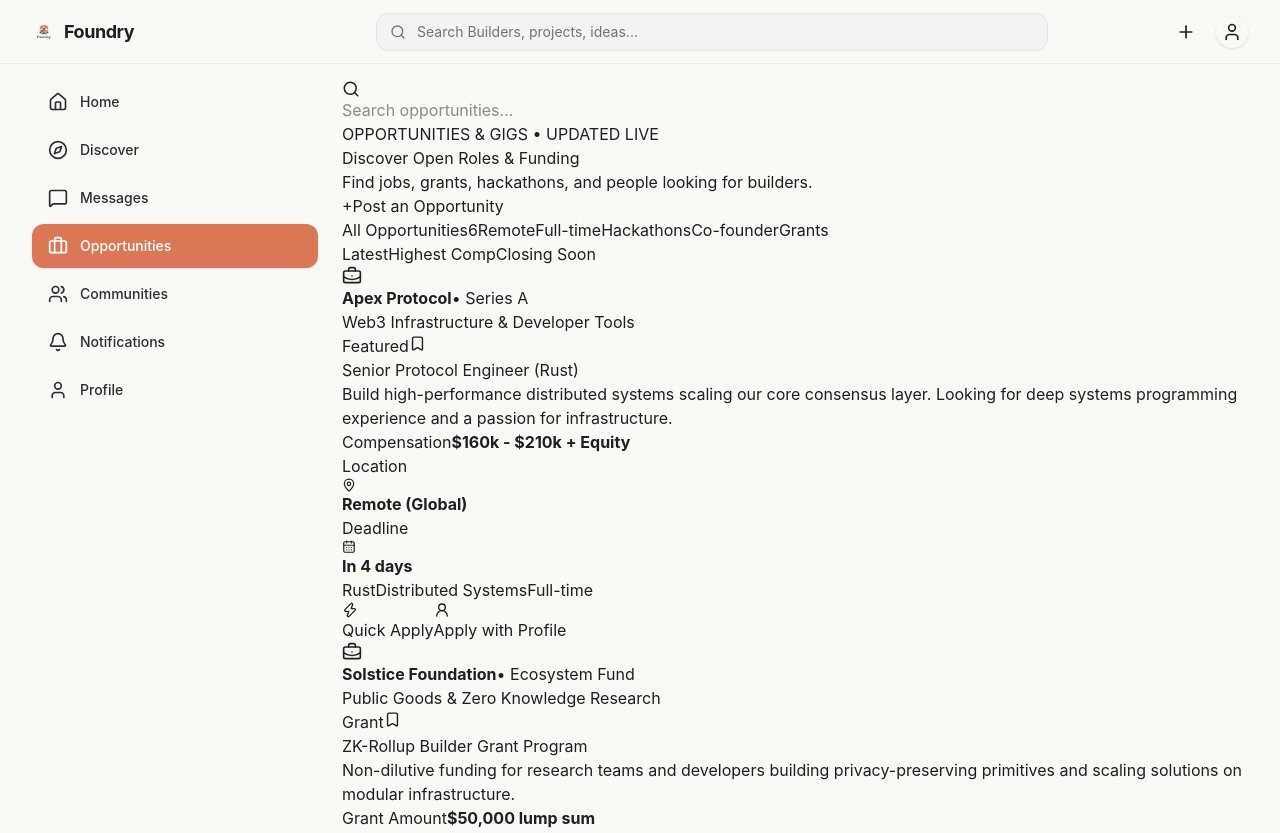
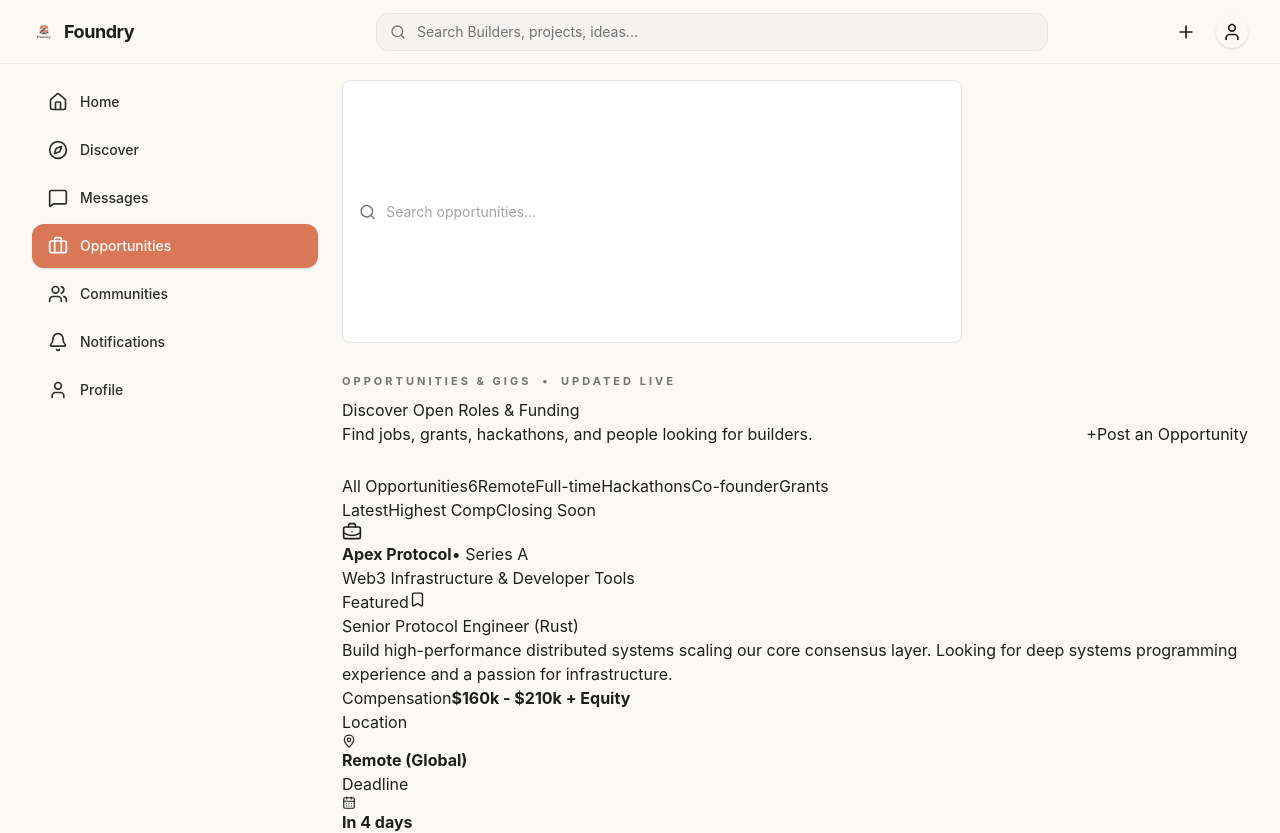
Before and after one commit to TechSage01/Foundry-Frontend, a React (Vite) app: page /opportunities in a window 1280 px wide. Shown: the top 833 px of the page. Built offline with nearby package versions, Linux system fonts and the light colour scheme.

Commit message:
working on opportunities page

```diff
--- a/src/App.css
+++ b/src/App.css
@@ -796,3 +796,69 @@
   }
 
 }
+
+
+
+
+
+/* opportunities styling */
+.opportunities-page {
+  width: 100%;
+  padding-bottom: 40px;
+}
+
+.opportunities-header {
+  margin-bottom: 28px;
+}
+
+.opportunities-search {
+  display: flex;
+  align-items: center;
+  gap: 10px;
+  width: 100%;
+  max-width: 620px;
+  padding: 120px 16px;
+  margin-bottom: 30px;
+  background: #ffffff;
+  border: 1px solid #e5e5e5;
+  border-radius: 8px;
+  color: #737373;
+}
+
+.opportunities-search:focus-within {
+  border-color: #d97757;
+  box-shadow: 0 0 0 3px rgba(217, 119, 87, 0.08);
+}
+
+.opportunities-search input {
+  width: 100%;
+  border: none;
+  outline: none;
+  background: transparent;
+  font-size: 14px;
+  color: #1f1f1f;
+}
+
+.opportunities-search input::placeholder {
+  color: #a3a3a3;
+}
+
+.opportunities-heading {
+  display: flex;
+  align-items: flex-end;
+  justify-content: space-between;
+  gap: 24px;
+}
+
+.opportunities-eyebrow {
+  margin: 0 0 8px;
+  font-size: 11px;
+  font-weight: 700;
+  letter-spacing: 0.08cm;
+  color: #737373;
+}
+
+.opportunities-eyebrow span {
+  margin: 0 5px;
+
+}
```
